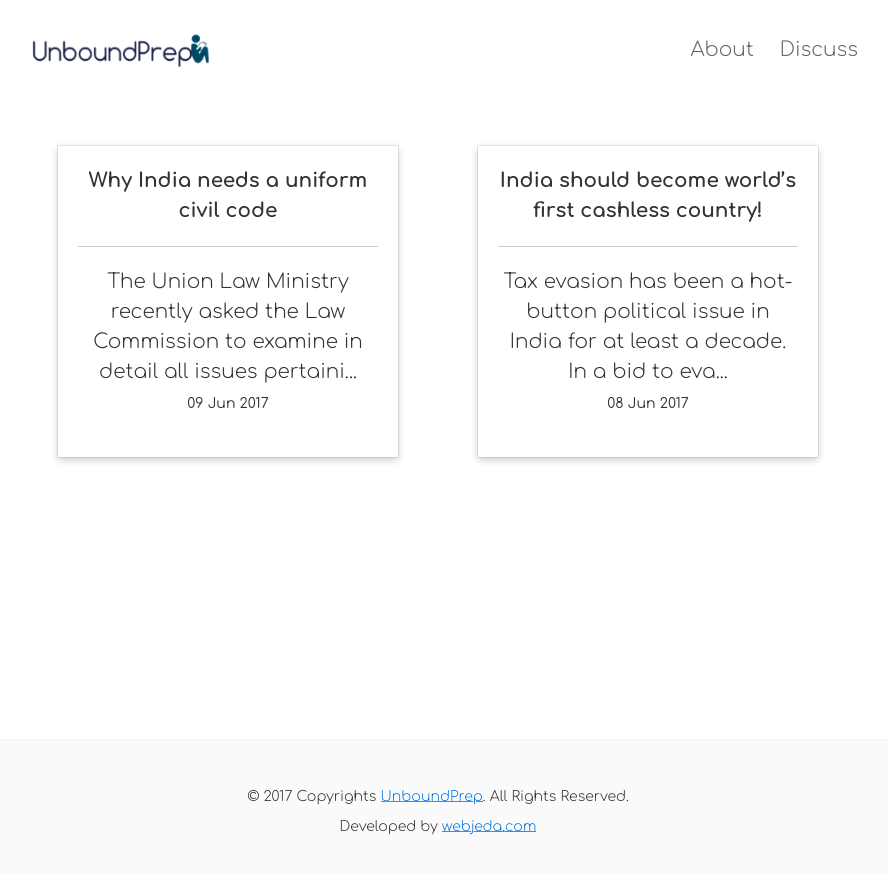
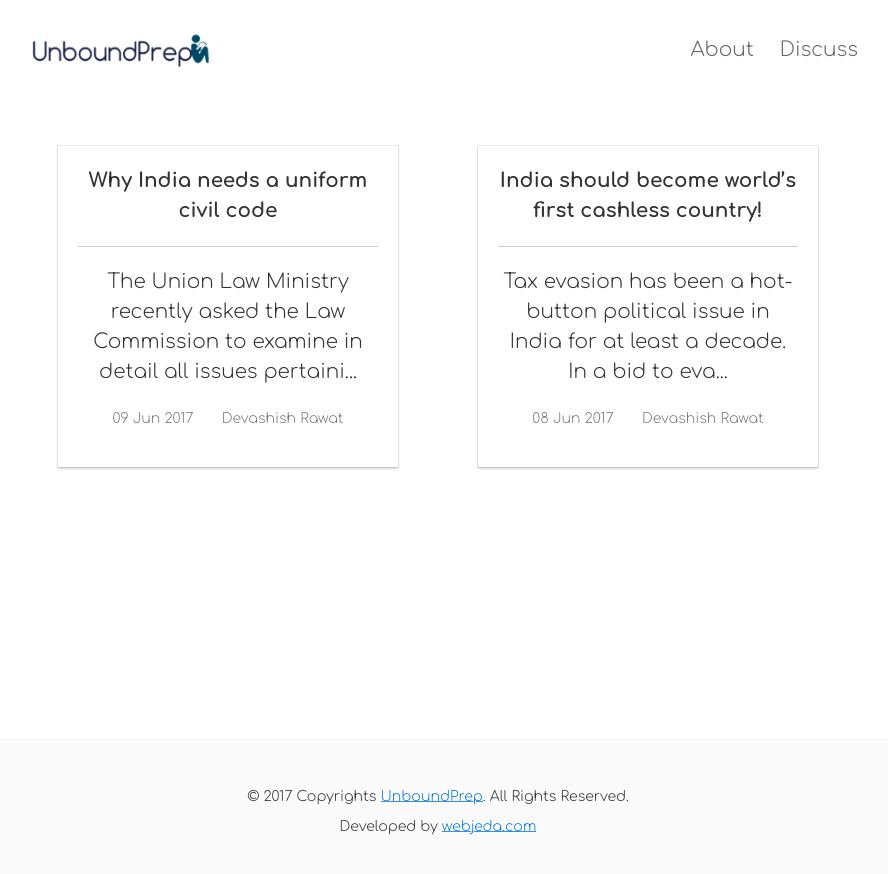
Before and after one commit to imanup/unboundprep-blog, a Jekyll site: the page built from index.html, in a window 1280 px wide. Shown: the top 874 px of the page, without its empty margins (202-1090 px from the left). Built offline with Jekyll 4.4.1, drawn with Linux system fonts in a browser that asks for light colours; the list of posts is cut into pages by our own code.

Commit message:
adding author

```diff
--- a/_includes/head.html
+++ b/_includes/head.html
@@ -22,7 +22,7 @@
     <link rel="alternate" type="application/rss+xml" title="RSS Feed for {{ site.title }}" href="{{ "/feed.xml" | prepend: site.baseurl }}" />
 
     <!-- Custom CSS -->
-    <link rel="stylesheet" href="{{ "/css/pixyll.css" | prepend: site.baseurl }}?{{ site.time | date: "%Y%m%d%H%M" }}" type="text/css">
+    <link rel="stylesheet" href="{{ "/css/main.css" | prepend: site.baseurl }}?{{ site.time | date: "%Y%m%d%H%M" }}" type="text/css">
 
     <!-- Fonts -->
     {% if site.extended_fonts %}
--- a/_layouts/post.html
+++ b/_layouts/post.html
@@ -9,7 +9,7 @@ layout: default
 
 <div class="post-header mb2">
   <h1>{{ page.title }}</h1>
-  <span class="post-meta">{{ page.date | date: site.date_format }}</span><br>
+  <span class="post-meta"><small>{{ page.date | date: site.date_format }}</small></span><span class="post-meta author"><small> by {{page.author}}</small></span><br>
   {% if page.update_date %}
     <span class="post-meta">{{ site.text.post.updated }}: {{ page.update_date | date: site.date_format }}</span><br>
   {% endif %}
--- a/_posts/2017-06-08-india-cashless.md
+++ b/_posts/2017-06-08-india-cashless.md
@@ -3,6 +3,7 @@ layout:     post
 title:      India should become world’s first cashless country!
 summary:    Tax evasion has been a hot-button political issue in India for at least a decade. In a bid to evade taxes, many Indians deposit their money in illegal offshore accounts. In this regard, an investigative team of retired judges appointed by the government handed in the fifth of its reports recently.
 categories:
+author: Devashish Rawat
 ---
 
 Tax evasion has been a hot-button political issue in India for at least a decade. In a bid to evade taxes, many Indians deposit their money in illegal offshore accounts. In this regard, an investigative team of retired judges appointed by the government handed in the fifth of its reports recently.
--- a/_posts/2017-06-09-india-uniform-civil-code.md
+++ b/_posts/2017-06-09-india-uniform-civil-code.md
@@ -3,6 +3,7 @@ layout:     post
 title:      Why India needs a uniform civil code
 summary:    The Union Law Ministry recently asked the Law Commission to examine in detail all issues pertaining to the Uniform Civil Code and submit a report to the government. With this, issues related to the implementation of UCC across India have once again come to the fore.
 categories:
+author: Devashish Rawat
 ---
 
 The Union Law Ministry recently asked the Law Commission to examine in detail all issues pertaining to the Uniform Civil Code and submit a report to the government. With this, issues related to the implementation of UCC across India have once again come to the fore.
--- a/_sass/_custom.scss
+++ b/_sass/_custom.scss
@@ -20,7 +20,11 @@
   margin-top: 20px;
   padding: 20px;
   text-align: center;
-  box-shadow: 0 3px 8px 0 rgba(0,0,0,0.2), 0 0 0 1px rgba(0,0,0,0.08);
+  box-shadow: 0 2px 2px 0 rgba(0,0,0,0.16), 0 0 0 1px rgba(0,0,0,0.08);
+  transition: box-shadow 200ms cubic-bezier(0.4, 0.0, 0.2, 1);
+    &:hover {
+        box-shadow: 0 3px 8px 0 rgba(0,0,0,0.2), 0 0 0 1px rgba(0,0,0,0.08);
+    }
 }
 .title-hr {
     margin-top: 1rem;
@@ -30,3 +34,23 @@
 .post-summary {
     font-weight: 300;
 }
+
+.index-meta {
+    width: auto;
+    font-weight: 300;
+    padding: .25em 0;
+    color: #7a7a7a;
+    margin: 0.5em 0;
+    span {
+        margin-left: 2em;
+    }
+}
+
+a.index-link {
+    background-image: none;
+    color: #333;
+}
+
+.author {
+   /*  margin-left: 1em; */
+}
--- a/index.html
+++ b/index.html
@@ -9,9 +9,12 @@ layout: default
 
         <ul class="flex-container">
                {% for post in paginator.posts %}
+        <a href="{{ post.url | prepend: site.baseurl }}" class="index-link">
           <li class="flex-item">
-              <a href="{{ post.url | prepend: site.baseurl }}" class=""><p class=""><strong>{{ post.title }}</strong></p></a>
+              <p class=""><strong>{{ post.title }}</strong></p>
+
               <hr class="title-hr">
+
               <span class="post-summary">
             {% if post.summary %}
               {{ post.summary | truncate: 100}}
@@ -19,8 +22,10 @@ layout: default
               {{ post.excerpt | truncate: 100}}
             {% endif %}
           </span>
-          <p><small>{{post.date  | date_to_string}}</small></p>
+
+          <p class="index-meta"><small>{{post.date  | date_to_string}}<span>{{post.author}}</span></small></p>
           </li>
+          </a>
         {% endfor %}
         </ul>
 
```
Also changed, not shown: css/main.scss (renamed from css/pixyll.scss).
